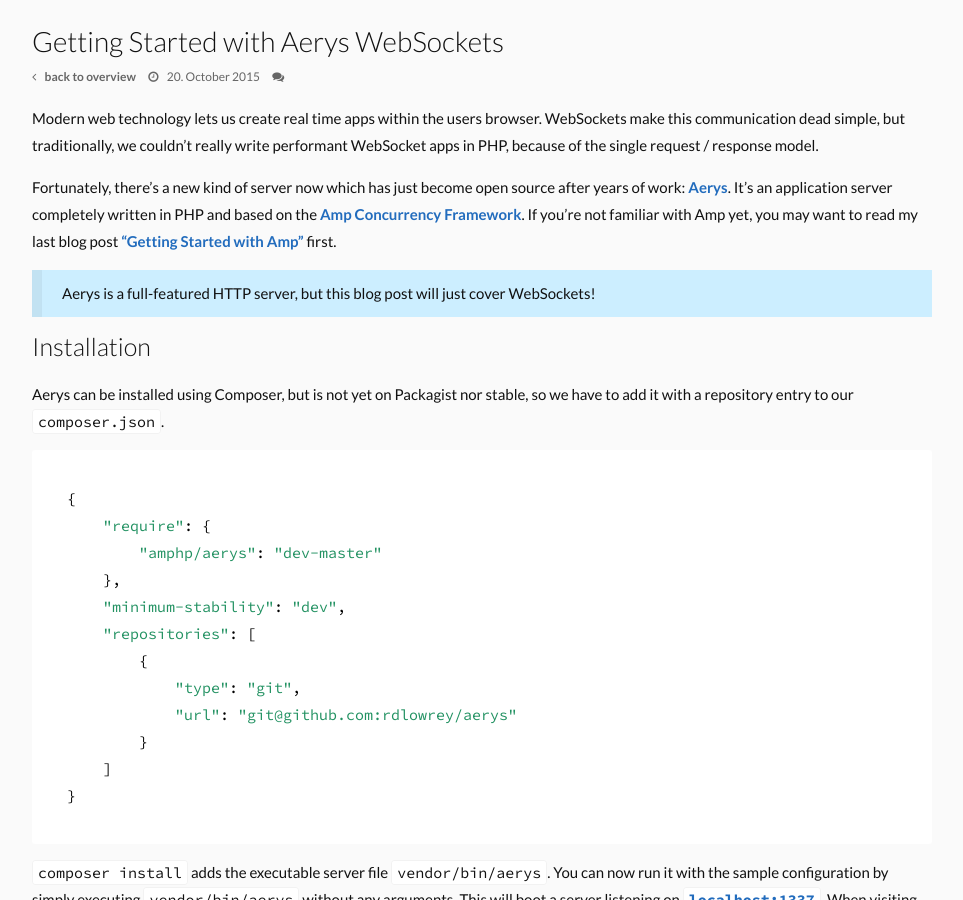
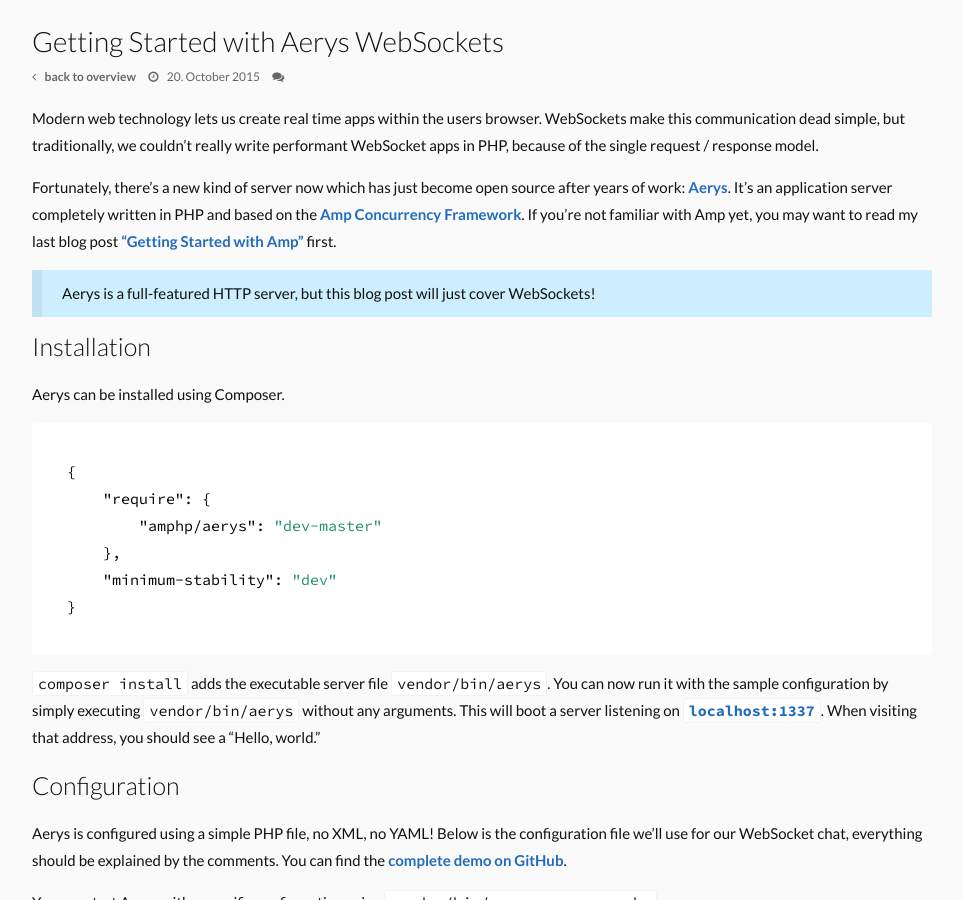
Before and after one commit to kelunik/kelunik.github.io, a Jekyll site: the page built from _posts/2015-10-20-getting-started-with-aerys-websockets.md, in a window 1280 px wide and 900 px high. Shown: the whole window, without its empty margins (158-1121 px from the left). Built offline with Jekyll 4.4.1, drawn with Linux system fonts in a browser that asks for light colours; nearby versions of some CDN libraries; comment, search, counter and statistics services are not loaded.

Commit message:
Aerys is now in the amphp org and on Packagist

````diff
--- a/_posts/2015-10-20-getting-started-with-aerys-websockets.md
+++ b/_posts/2015-10-20-getting-started-with-aerys-websockets.md
@@ -4,26 +4,20 @@
 ---
 Modern web technology lets us create real time apps within the users browser. WebSockets make this communication dead simple, but traditionally, we couldn't really write performant WebSocket apps in PHP, because of the single request / response model.
 
-Fortunately, there's a new kind of server now which has just become open source after years of work: [Aerys](https://github.com/rdlowrey/aerys). It's an application server completely written in PHP and based on the [Amp Concurrency Framework](https://github.com/amphp/amp). If you're not familiar with Amp yet, you may want to read my last blog post ["Getting Started with Amp"](/2015/09/20/getting-started-with-amp.html) first.
+Fortunately, there's a new kind of server now which has just become open source after years of work: [Aerys](https://github.com/amphp/aerys). It's an application server completely written in PHP and based on the [Amp Concurrency Framework](https://github.com/amphp/amp). If you're not familiar with Amp yet, you may want to read my last blog post ["Getting Started with Amp"](/2015/09/20/getting-started-with-amp.html) first.
 
 > Aerys is a full-featured HTTP server, but this blog post will just cover WebSockets!
 
 ## Installation
 
-Aerys can be installed using Composer, but is not yet on Packagist nor stable, so we have to add it with a repository entry to our `composer.json`.
+Aerys can be installed using Composer.
 
 ```json
 {
     "require": {
         "amphp/aerys": "dev-master"
     },
-    "minimum-stability": "dev",
-    "repositories": [
-        {
-            "type": "git",
-            "url": "git@github.com:rdlowrey/aerys"
-        }
-    ]
+    "minimum-stability": "dev"
 }
 ```
 
````
